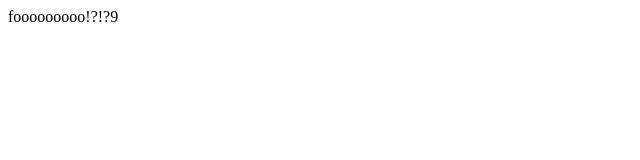
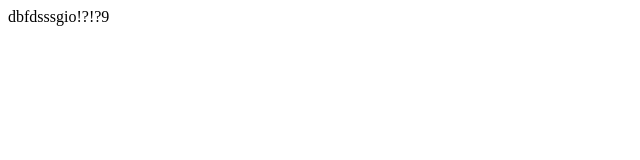
Before and after one commit to dev-mori/LeadIT, a React (Create React App) app: page / in a window 1280 px wide. Shown: the top 160 px of the page, without its empty margins (0-640 px from the left). Built offline with nearby package versions, Linux system fonts and the light colour scheme.

Commit message:
arakisan #12

```diff
--- a/src/App.jsx
+++ b/src/App.jsx
@@ -1,5 +1,5 @@
 import React from "react";
 
 export default function App() {
-  return <div> fooooooooo!?!?9 </div>;
+  return <div> dbfdsssgio!?!?9 </div>;
 }
```
